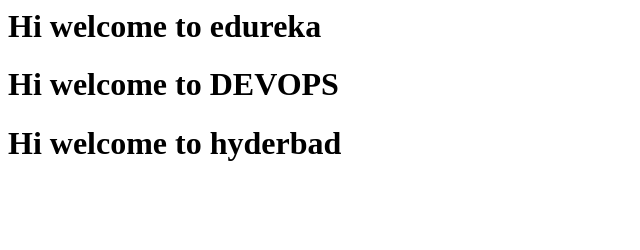
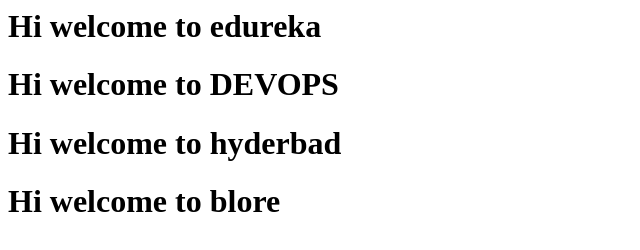
Before and after one commit to devopsstuff09/code, a plain HTML site: page index.html in a window 1280 px wide. Shown: the whole page, without its empty margins (0-640 px from the left). Drawn offline with Linux system fonts and the light colour scheme.

Commit message:
my changefor diff demo

```diff
--- a/index.html
+++ b/index.html
@@ -1,3 +1,4 @@
 <h1> Hi welcome to edureka </h1>
 <h1> Hi welcome to DEVOPS </h1>
 <h1> Hi welcome to hyderbad </h1>
+<h1> Hi welcome to blore </h1>
```
